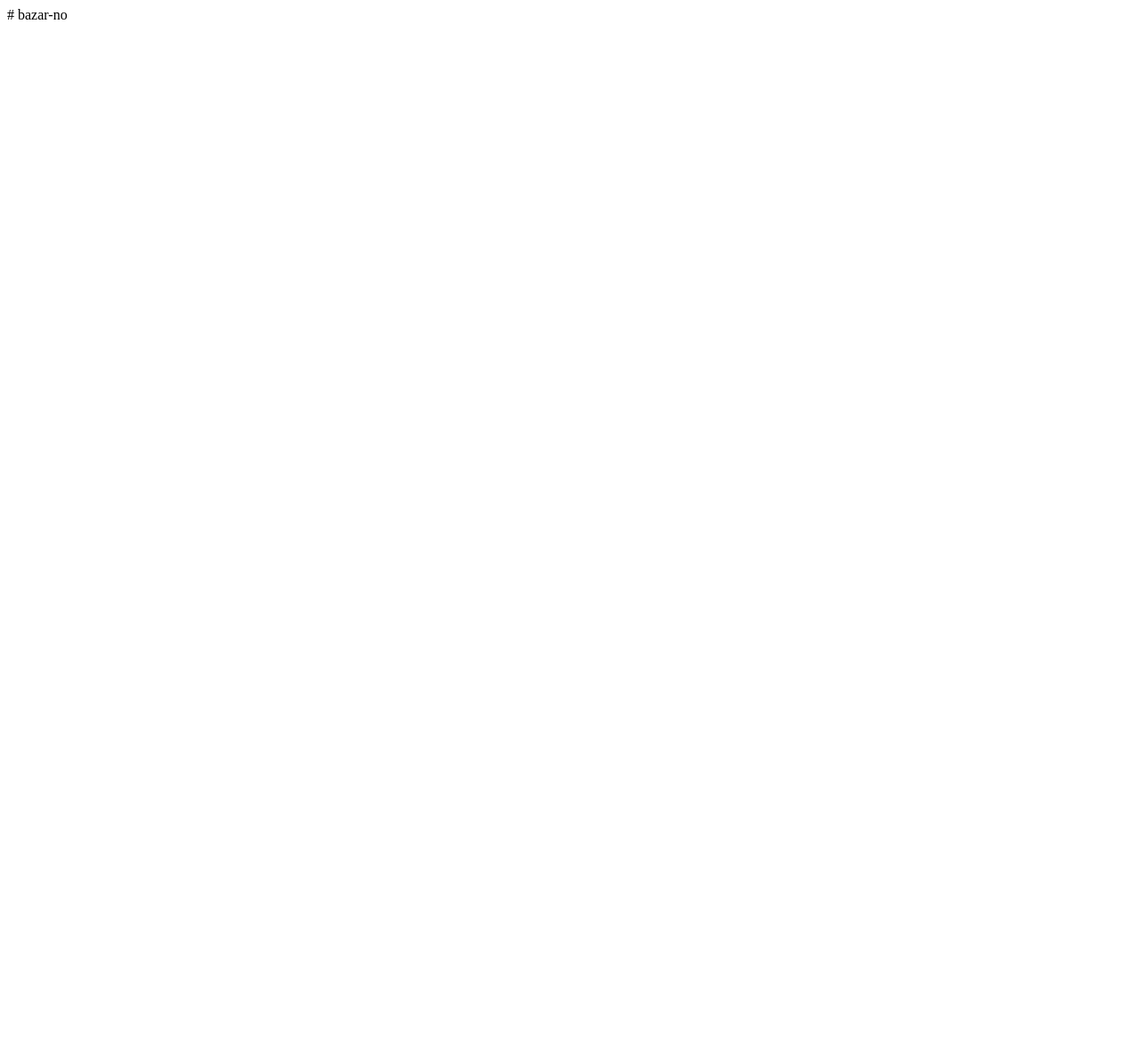
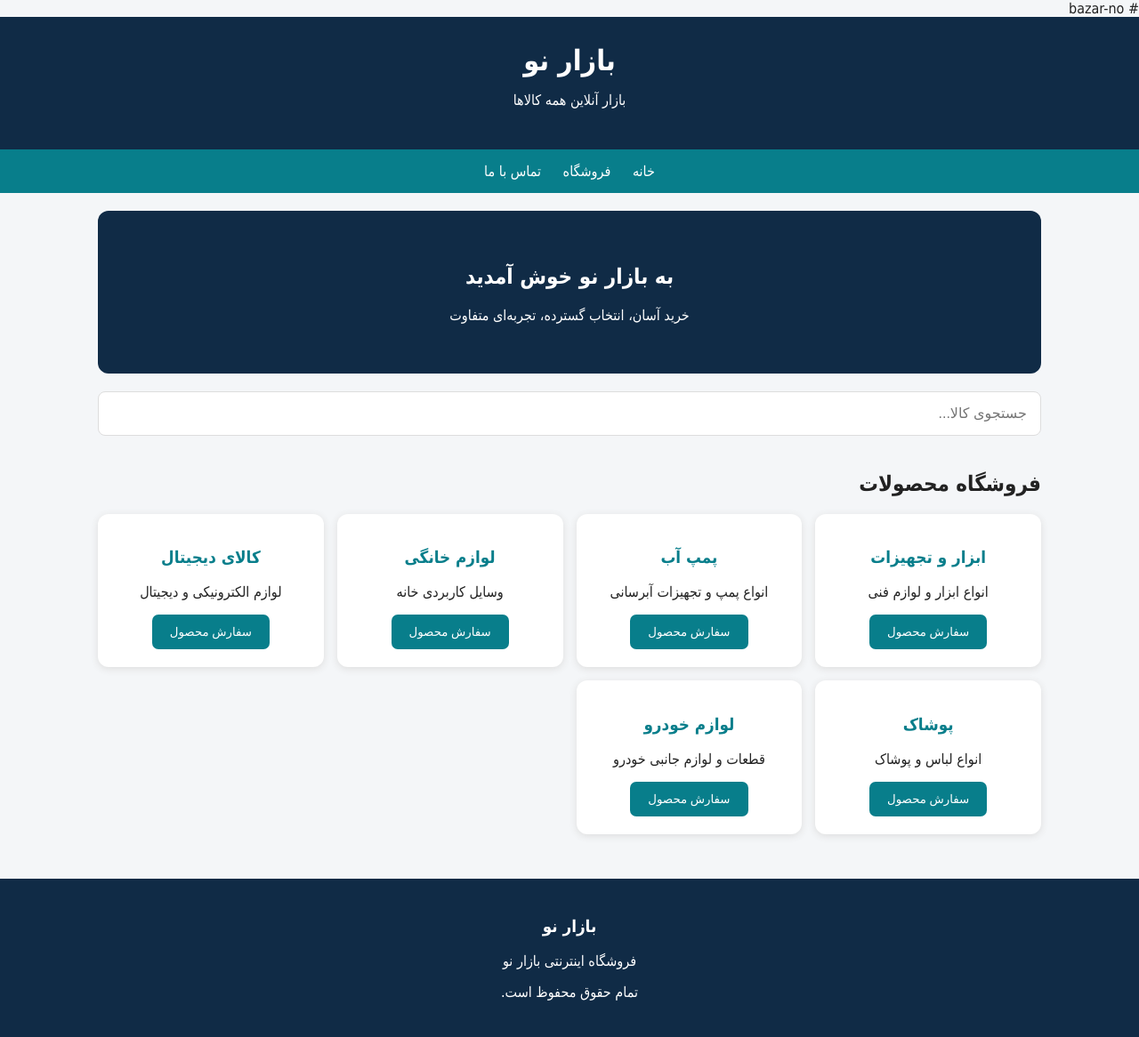
Before and after one commit to khashayar187-design/bazar-no, a plain HTML site: page index.html in a window 1280 px wide. Shown: the whole page at 89% size. Before the commit the page ends 800 px from the top, so only its background shows below. Drawn offline with Linux system fonts and the light colour scheme.

Commit message:
Add initial HTML structure for online store

```diff
--- a/index.html
+++ b/index.html
@@ -1 +1,69 @@
 # bazar-no
+
+<!DOCTYPE html>
+<html lang="fa" dir="rtl">
+<head>
+<meta charset="UTF-8">
+<meta name="viewport" content="width=device-width, initial-scale=1.0">
+<title>بازار نو | فروشگاه اینترنتی</title>
+<style>
+*{box-sizing:border-box}
+body{margin:0;font-family:tahoma;background:#f4f6f8;color:#222}
+header{background:#102b46;color:white;padding:30px;text-align:center}
+header h1{font-size:32px;margin:0}
+nav{background:#087e8b;padding:15px;text-align:center}
+nav a{color:white;text-decoration:none;margin:10px}
+.container{max-width:1100px;margin:auto;padding:20px}
+.hero{background:#102b46;color:white;padding:40px;text-align:center;border-radius:12px}
+.search{width:100%;padding:15px;margin:20px 0;border:1px solid #ddd;border-radius:8px;font-size:16px}
+.products{display:grid;grid-template-columns:repeat(auto-fit,minmax(210px,1fr));gap:15px}
+.product{background:white;padding:20px;border-radius:12px;text-align:center;box-shadow:0 2px 8px #ddd}
+.product h3{color:#087e8b}
+button{background:#087e8b;color:white;border:0;padding:12px 20px;border-radius:7px;cursor:pointer}
+footer{background:#102b46;color:white;text-align:center;padding:25px;margin-top:30px}
+</style>
+</head>
+<body>
+<header>
+<h1>بازار نو</h1>
+<p>بازار آنلاین همه کالاها</p>
+</header>
+<nav>
+<a href="#">خانه</a>
+<a href="#products">فروشگاه</a>
+<a href="#contact">تماس با ما</a>
+</nav>
+<div class="container">
+<section class="hero">
+<h2>به بازار نو خوش آمدید</h2>
+<p>خرید آسان، انتخاب گسترده، تجربه‌ای متفاوت</p>
+</section>
+<input class="search" id="search" placeholder="جستجوی کالا..." oninput="searchProducts()">
+<h2 id="products">فروشگاه محصولات</h2>
+<div class="products">
+<div class="product"><h3>ابزار و تجهیزات</h3><p>انواع ابزار و لوازم فنی</p><button onclick="contact()">سفارش محصول</button></div>
+<div class="product"><h3>پمپ آب</h3><p>انواع پمپ و تجهیزات آبرسانی</p><button onclick="contact()">سفارش محصول</button></div>
+<div class="product"><h3>لوازم خانگی</h3><p>وسایل کاربردی خانه</p><button onclick="contact()">سفارش محصول</button></div>
+<div class="product"><h3>کالای دیجیتال</h3><p>لوازم الکترونیکی و دیجیتال</p><button onclick="contact()">سفارش محصول</button></div>
+<div class="product"><h3>پوشاک</h3><p>انواع لباس و پوشاک</p><button onclick="contact()">سفارش محصول</button></div>
+<div class="product"><h3>لوازم خودرو</h3><p>قطعات و لوازم جانبی خودرو</p><button onclick="contact()">سفارش محصول</button></div>
+</div>
+</div>
+<footer id="contact">
+<h3>بازار نو</h3>
+<p>فروشگاه اینترنتی بازار نو</p>
+<p>تمام حقوق محفوظ است.</p>
+</footer>
+<script>
+function searchProducts(){
+let q=document.getElementById('search').value;
+document.querySelectorAll('.product').forEach(p=>{
+p.style.display=p.innerText.includes(q)?'block':'none';
+});
+}
+function contact(){
+alert('اطلاعات تماس فروشگاه هنوز ثبت نشده است.');
+}
+</script>
+</body>
+</html>
```
